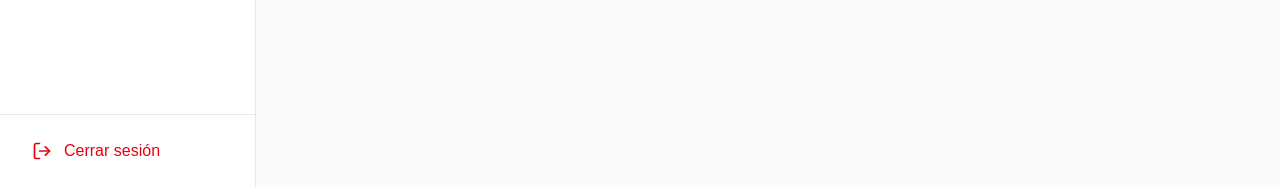
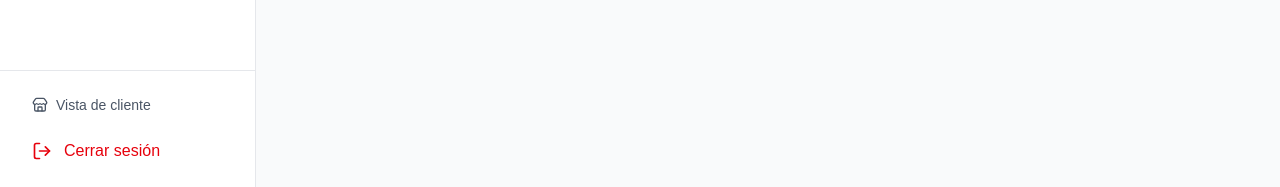
Before and after one commit to Goliveirap7/Tienda-Virtual, a Next.js app: page /admin/editar-imagenes in a window 1280 px wide. Shown: the part 613-800 px from the top of the page. Built offline with nearby package versions, Linux system fonts and the light colour scheme; no server answers; the database is empty.

Commit message:
boton vista de cliente desde panel admin

```diff
--- a/src/app/admin/layout.tsx
+++ b/src/app/admin/layout.tsx
@@ -1,5 +1,5 @@
 import Link from 'next/link'
-import { Package, Image as ImageIcon, BarChart2 } from 'lucide-react'
+import { Package, Image as ImageIcon, BarChart2, Store } from 'lucide-react'
 import LogoutButton from '@/components/LogoutButton'
 
 export default function AdminLayout({ children }: { children: React.ReactNode }) {
@@ -30,7 +30,14 @@ export default function AdminLayout({ children }: { children: React.ReactNode })
               Analíticas
             </Link>
           </nav>
-          <div className="p-4 border-t border-gray-200">
+          <div className="p-4 border-t border-gray-200 space-y-2">
+            <Link
+              href="/"
+              className="flex items-center w-full px-4 py-2 text-sm font-medium text-gray-600 hover:bg-gray-100 rounded-md transition-colors gap-2"
+            >
+              <Store className="w-4 h-4" />
+              Vista de cliente
+            </Link>
             <LogoutButton />
           </div>
         </div>
```
